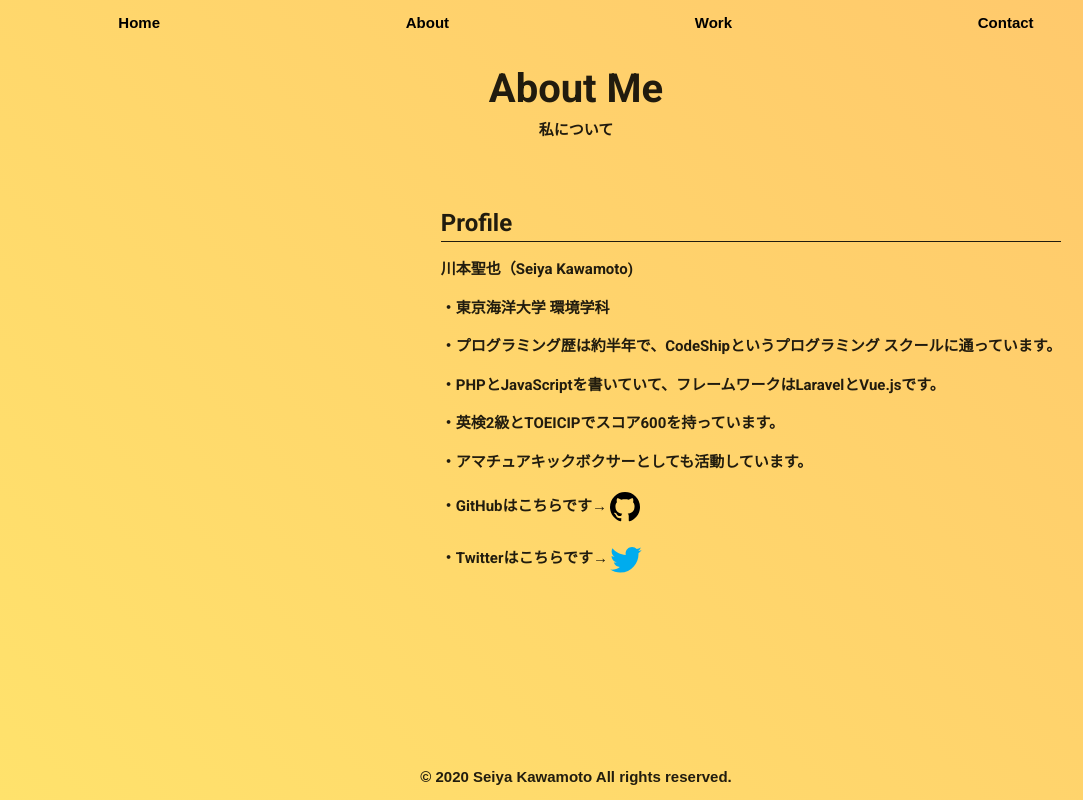
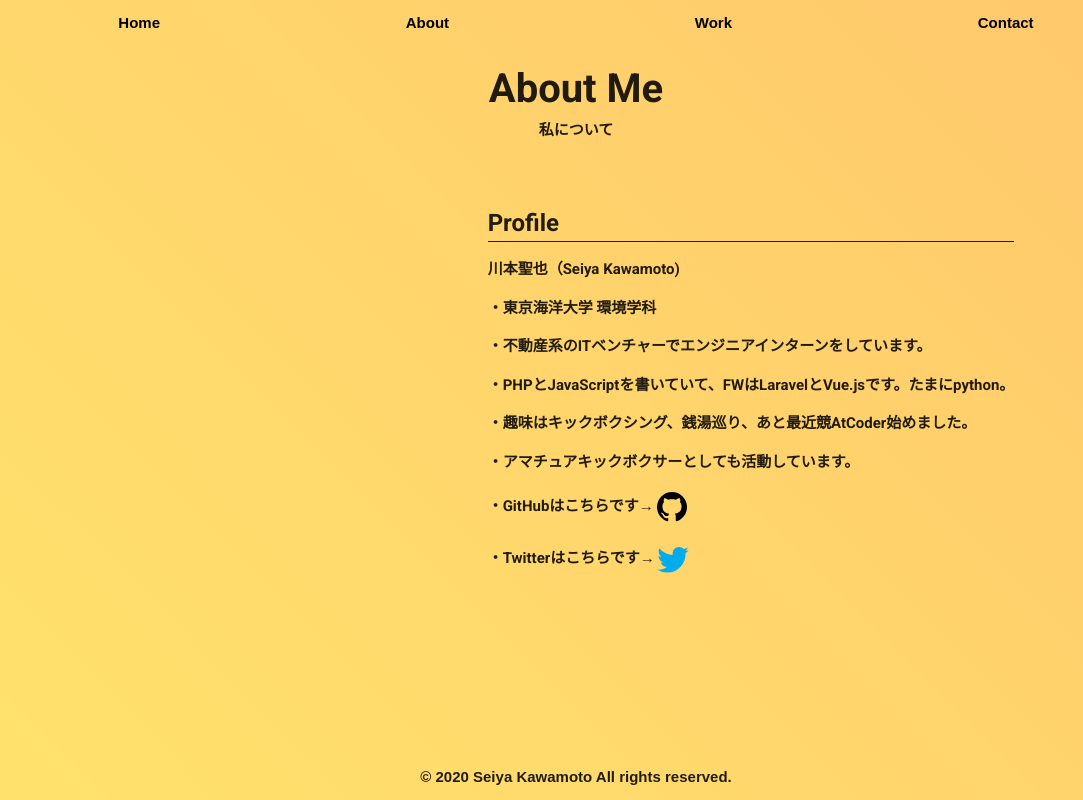
Before and after one commit to seiyawati/vue-firebase-portfolio, a Vue app: page /about in a window 1280 px wide. Shown: the whole page, without its empty margins (64-1147 px from the left). Built offline with nearby package versions, Linux system fonts and the light colour scheme; no server answers; the database is empty.

Commit message:
fix about work

```diff
--- a/src/views/About.vue
+++ b/src/views/About.vue
@@ -16,11 +16,11 @@
                         <p></p>
                         ・東京海洋大学 環境学科<br>
                         <p></p>
-                        ・プログラミング歴は約半年で、CodeShipというプログラミング スクールに通っています。<br>
+                        ・不動産系のITベンチャーでエンジニアインターンをしています。<br>
                         <p></p>
-                        ・PHPとJavaScriptを書いていて、フレームワークはLaravelとVue.jsです。<br>
+                        ・PHPとJavaScriptを書いていて、FWはLaravelとVue.jsです。たまにpython。<br>
                         <p></p>
-                        ・英検2級とTOEICIPでスコア600を持っています。<br>
+                        ・趣味はキックボクシング、銭湯巡り、あと最近競AtCoder始めました。<br>
                         <p></p>
                         ・アマチュアキックボクサーとしても活動しています。<br>
                         <p></p>
--- a/src/views/Work.vue
+++ b/src/views/Work.vue
@@ -71,10 +71,6 @@ img {
   width:100%;
 }
 
-img:hover {
-  /* opacity: 0.8; */
-}
-
 .space {
   height: 25px;
 }
```
Also changed, not shown: src/assets/ocean-1950583_1920.jpg (deleted).
